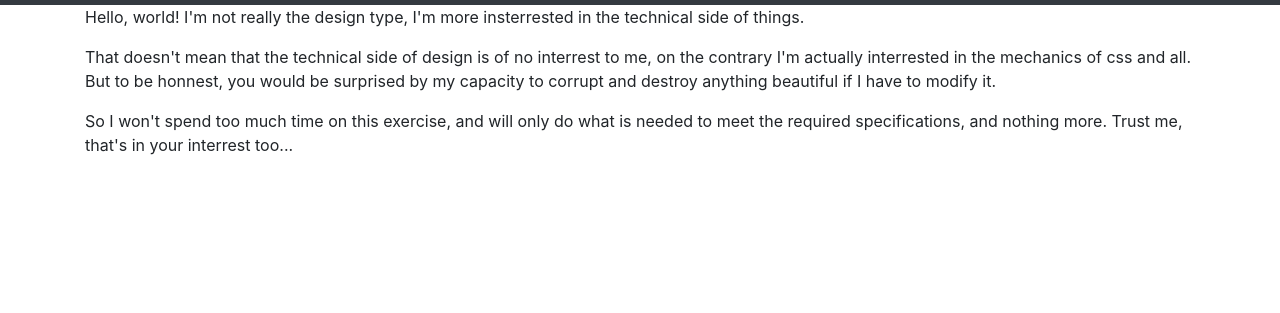
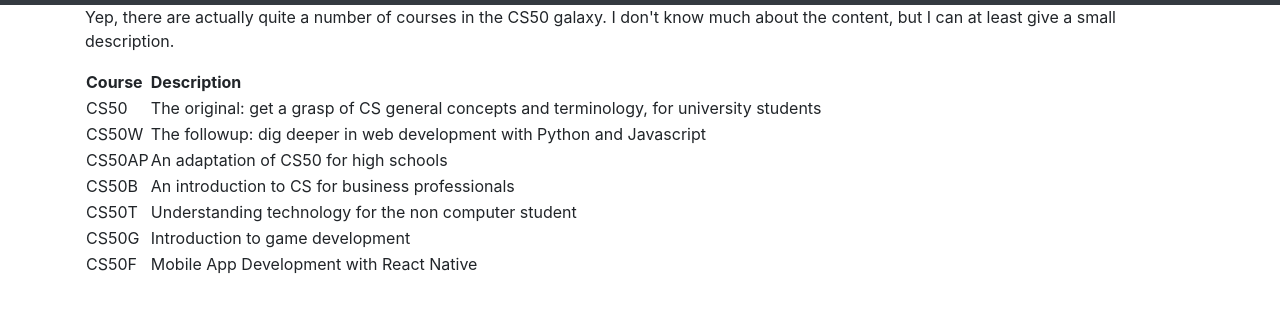
Before and after one commit to hobbes/cs50w-project0, a plain HTML site: page galaxy.html in a window 1280 px wide. Shown: the part 51-364 px from the top of the page. Drawn offline with nearby package versions, Linux system fonts and the light colour scheme.

Commit message:
galaxy.html main content

```diff
--- a/galaxy.html
+++ b/galaxy.html
@@ -42,16 +42,45 @@
 
     <main role="main">
     <div class="container">
-      <p>Hello, world! I'm not really the design type, I'm more
-        insterrested in the technical side of things.</p>
-      <p>That doesn't mean that the technical side of design is of no
-        interrest to me, on the contrary I'm actually interrested in the
-        mechanics of css and all. But to be honnest, you would be
-        surprised by my capacity to corrupt and destroy anything
-        beautiful if I have to modify it.</p>
-      <p>So I won't spend too much time on this exercise, and will
-        only do what is needed to meet the required specifications, and
-        nothing more. Trust me, that's in your interrest too...</p>
+      <p>Yep, there are actually quite a number of courses in the CS50
+        galaxy. I don't know much about the content, but I can at
+        least give a small description.</p>
+      <table>
+        <tr>
+          <th>Course</th>
+          <th>Description</th>
+        </tr>
+        <tr>
+          <td>CS50</td>
+          <td>The original: get a grasp of CS general concepts and
+          terminology, for university students</td>
+        </tr>
+        <tr>
+          <td>CS50W</td>
+          <td>The followup: dig deeper in web development with Python
+          and Javascript</td>
+        </tr>
+        <tr>
+          <td>CS50AP</td>
+          <td>An adaptation of CS50 for high schools</td>
+        </tr>
+        <tr>
+          <td>CS50B</td>
+          <td>An introduction to CS for business professionals</td>
+        </tr>
+        <tr>
+          <td>CS50T</td>
+          <td>Understanding technology for the non computer student</td>
+        </tr>
+        <tr>
+          <td>CS50G</td>
+          <td>Introduction to game development</td>
+        </tr>
+        <tr>
+          <td>CS50F</td>
+          <td>Mobile App Development with React Native</td>
+        </tr>
+      </table>
     </div>
     </main><!-- /.container -->
 
```
